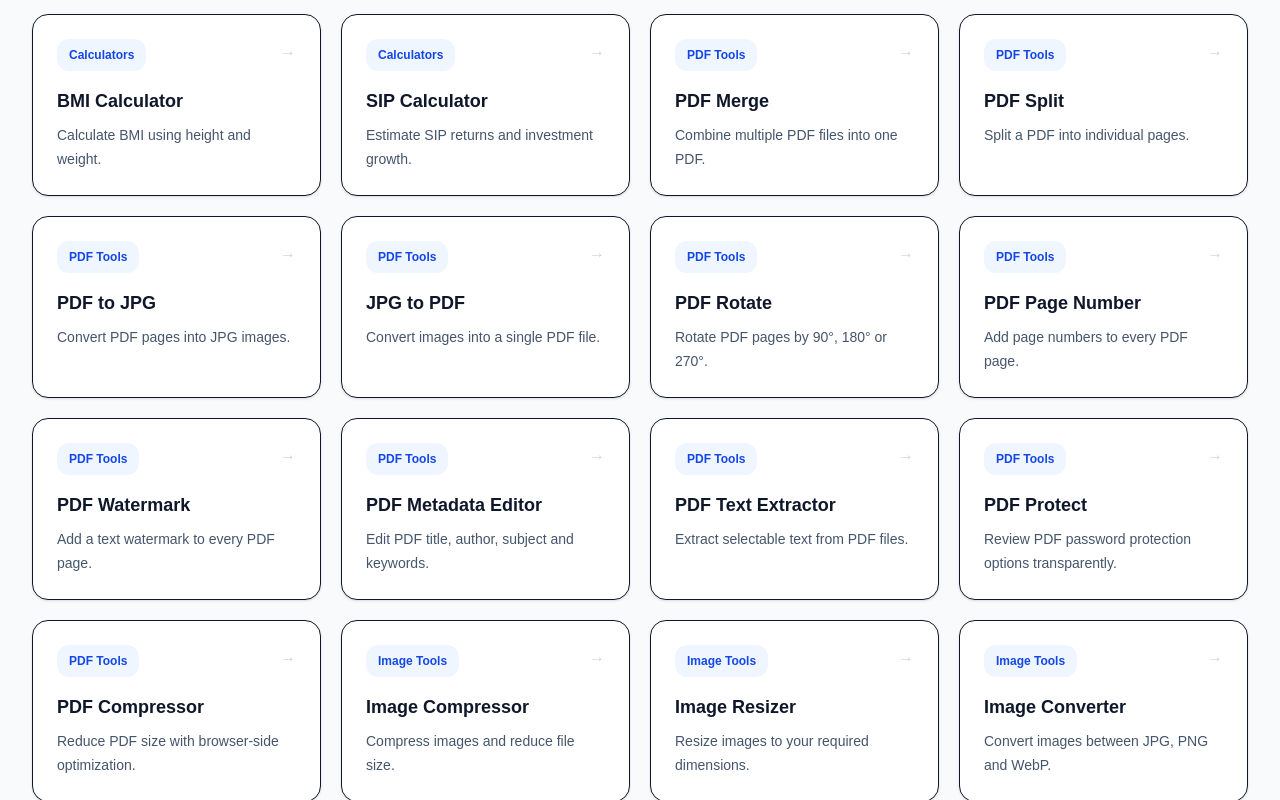
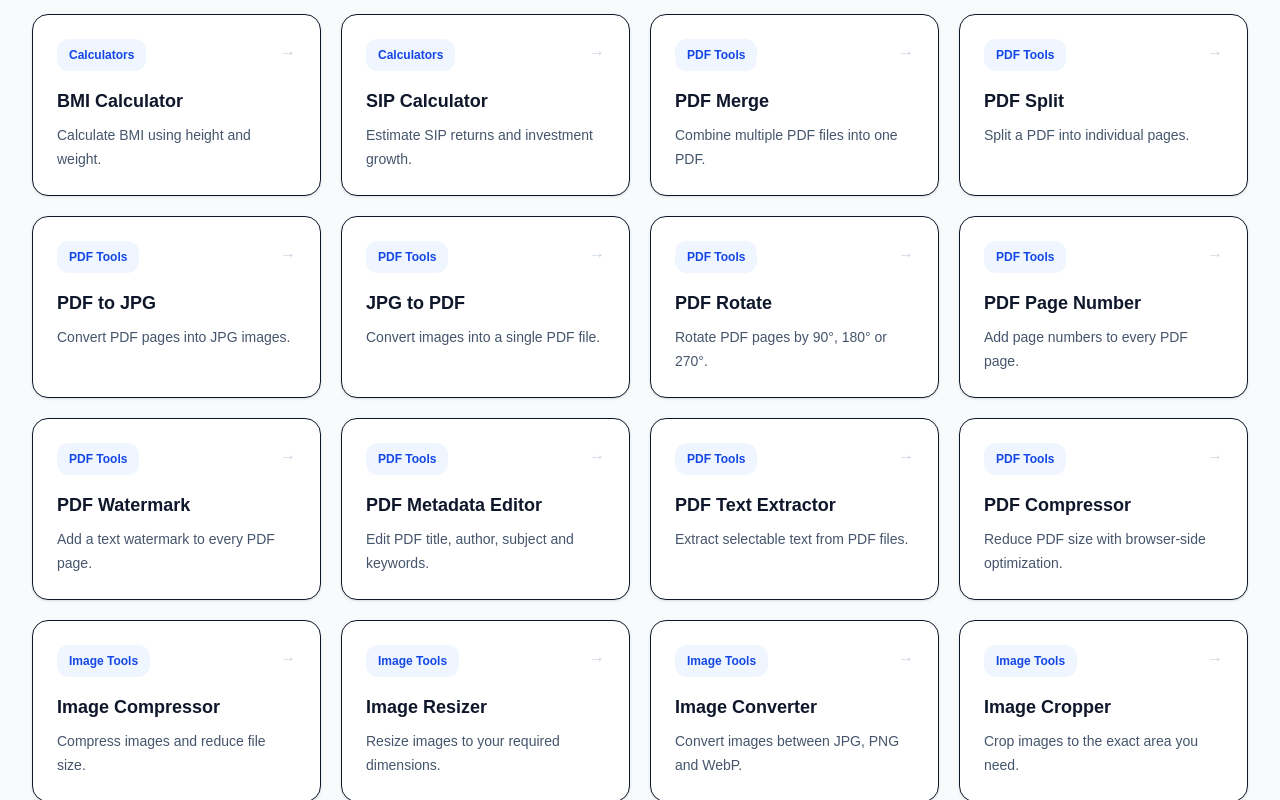
Before and after one commit to WellProSoftware/kaamkitpro, a Next.js app: page / in a window 1280 px wide. Shown: the part 1200-2000 px from the top of the page. Built offline with nearby package versions, Linux system fonts and the light colour scheme; no server answers.

Commit message:
Remove unsupported PDF Protect from homepage tool list

```diff
--- a/src/app/page.tsx
+++ b/src/app/page.tsx
@@ -108,12 +108,6 @@ const tools: Tool[] = [
     name: "PDF Text Extractor",
     description: "Extract selectable text from PDF files.",
     href: "/tools/pdf-extract-text",
-    category: "PDF Tools",
-  },
-  {
-    name: "PDF Protect",
-    description: "Review PDF password protection options transparently.",
-    href: "/tools/pdf-protect",
     category: "PDF Tools",
   },
   {
```
